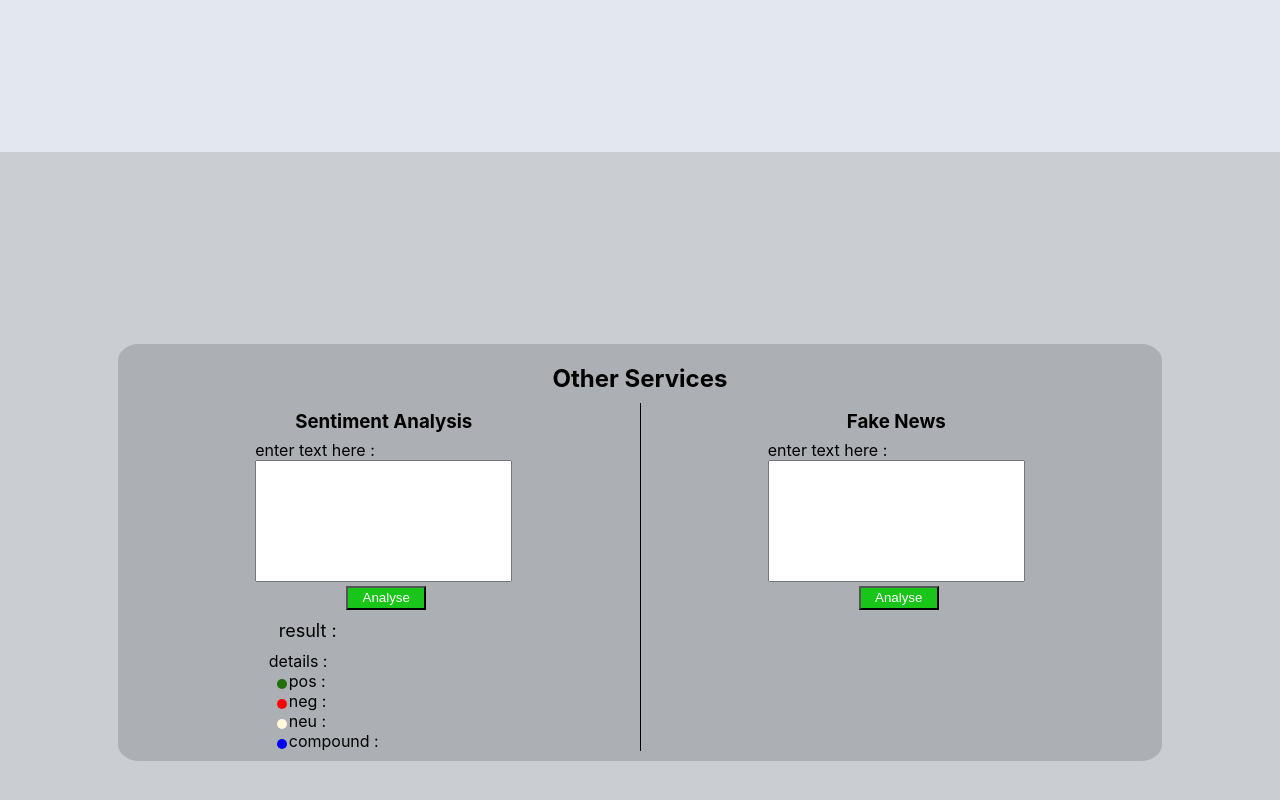
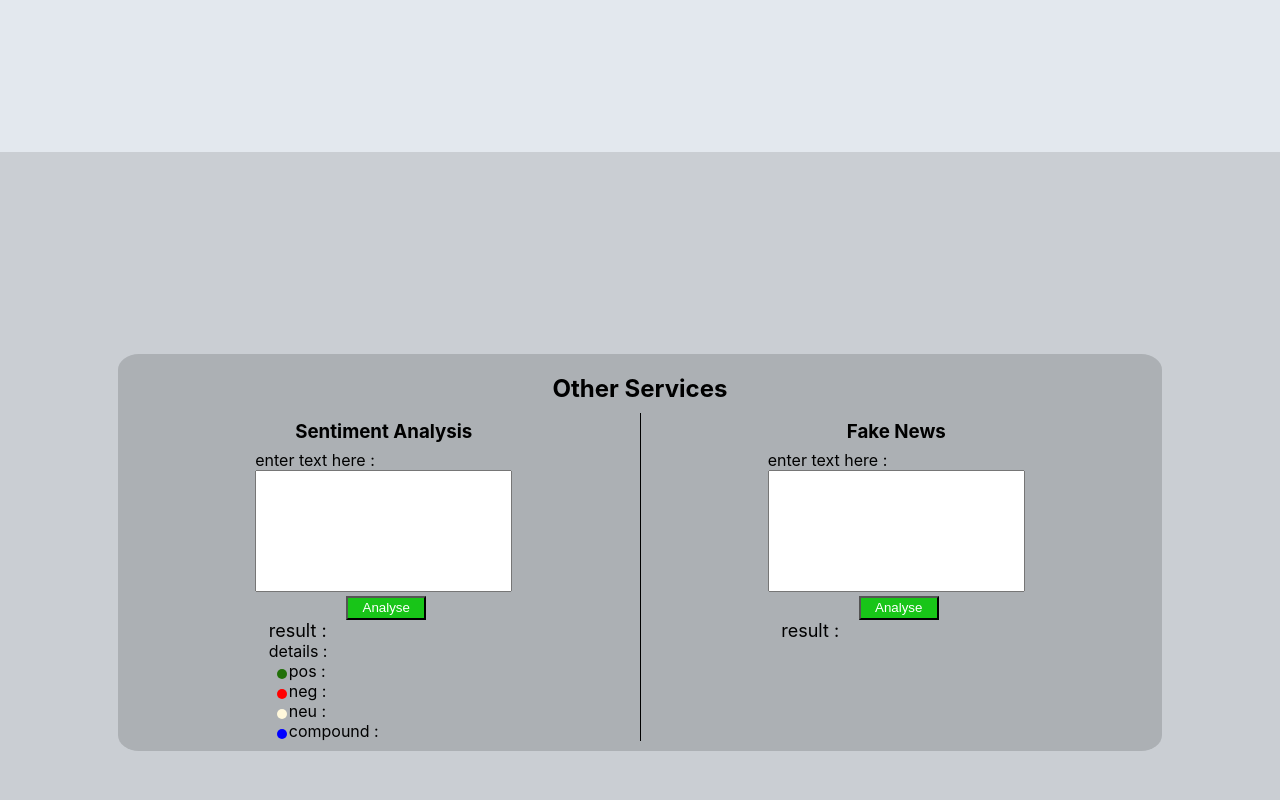
Before and after one commit to toihirhalim/detect-covid-fake-news, a React (Create React App) app in the folder client/: page / in a window 1280 px wide. Shown: the part 1528-2328 px from the top of the page. Built offline with nearby package versions, Linux system fonts and the light colour scheme.

Commit message:
fake news detect

```diff
--- a/client/src/components/otherservices/fakenews/FakeNews.js
+++ b/client/src/components/otherservices/fakenews/FakeNews.js
@@ -1,24 +1,44 @@
-import React, { useState } from 'react'
+import React, { useState, useEffect } from 'react'
 import '../sentFake.css'
 import graphQlApi from '../../api/graphQL'
 
 export default function FakeNews() {
     const [text, setText] = useState("")
-    const [result, setresult] = useState()
+    const [result, setresult] = useState('')
+    let colors = ['rgb(33, 112, 9)', 'red'];
+    const [color, setColor] = useState({ color: colors[0], 'marginLeft': '15px' })
 
     const analyse = async e => {
         e.preventDefault()
 
+        setresult('')
+
         let query = `
-
+            query{
+                fakeNews(text: "${text}")
+            }
         `
 
         const data = await graphQlApi(query)
 
-        if (data) {
-            setresult(data)
+        if (data && data.fakeNews) {
+            setresult(data.fakeNews)
         }
     }
+
+    useEffect(() => {
+        let colors = ['rgb(33, 112, 9)', 'red'];
+        if (result) {
+            if (result === 'TRUE') {
+                setColor({ color: colors[0], 'marginLeft': '15px' })
+            } else if (result === 'FAKE') {
+                setColor({ color: colors[1], 'marginLeft': '15px' })
+            } else {
+                setresult('')
+            }
+        }
+    }, [result])
+
     return (
         <div className="fake-container">
             <h3>Fake News</h3>
@@ -30,8 +50,11 @@ export default function FakeNews() {
                 <div >
                     <button className="sent-fake-btn" onClick={analyse}>Analyse</button>
                 </div>
-                <div>
-
+                <div className="sent-fake-result-container">
+                    <p className="sent-fake-result-p">
+                        result :
+                        <strong style={color}>{result && result}</strong>
+                    </p>
                 </div>
 
             </div>
--- a/client/src/components/otherservices/sentFake.css
+++ b/client/src/components/otherservices/sentFake.css
@@ -39,12 +39,11 @@ h3{
     margin-left: 5px;
 }
 
-.sent-result-container{
+.sent-fake-result-container{
     min-width: 230px;
 }
-.sent-result-p {
+.sent-fake-result-p {
     font-size: 18px;
-    margin: 10px;
 }
 
 .sent-result-style {
--- a/client/src/components/otherservices/sentiments/SentimentResult.js
+++ b/client/src/components/otherservices/sentiments/SentimentResult.js
@@ -29,13 +29,12 @@ export default function SentimentResult({ result }) {
                 result.neu * 100 + 'px',
                 result.compound * 100 + 'px',
             ])
-            //setColors(['rgb(33, 112, 9)', 'red', 'cornsilk', 'blue'])
         }
     }, [result])
 
     return (
-        <div className="sent-result-container">
-            <p className="sent-result-p">
+        <div className="sent-fake-result-container">
+            <p className="sent-fake-result-p">
                 result :
                 <strong style={color}>{value}</strong>
             </p>
```
